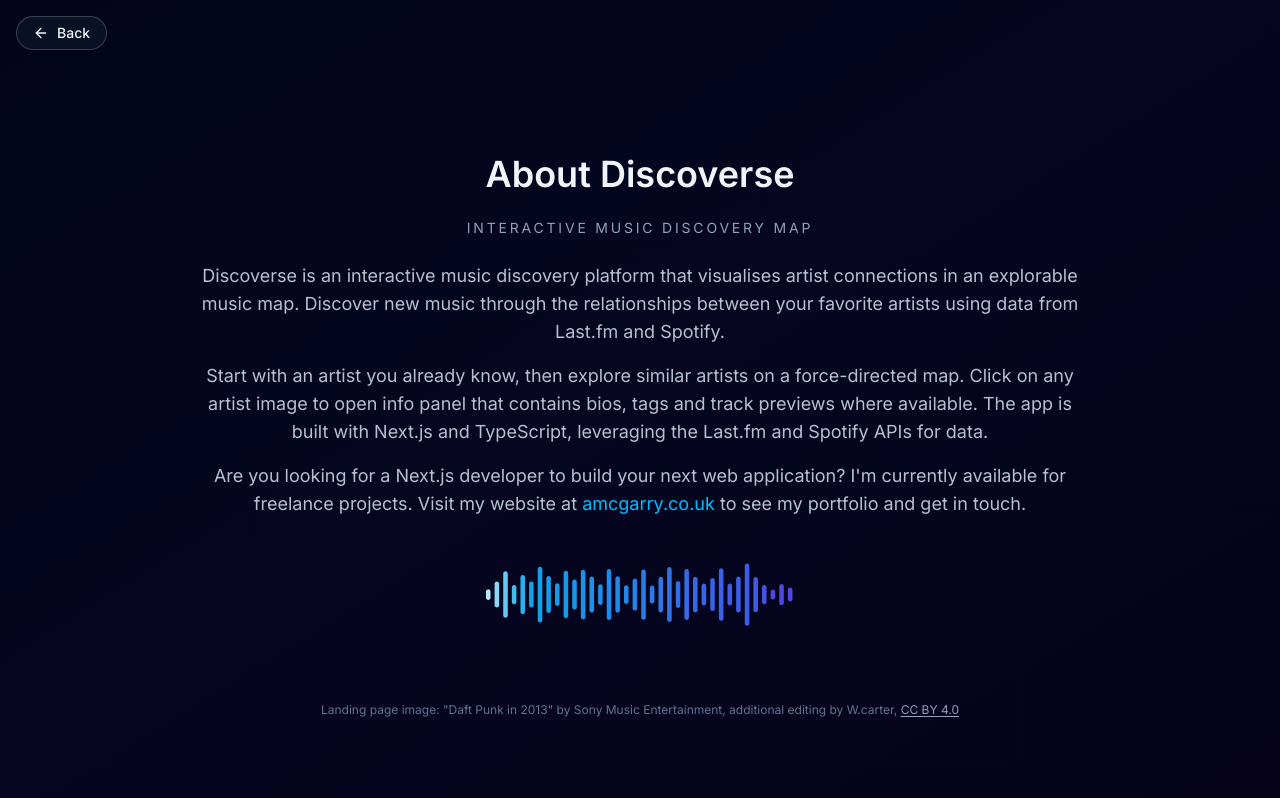
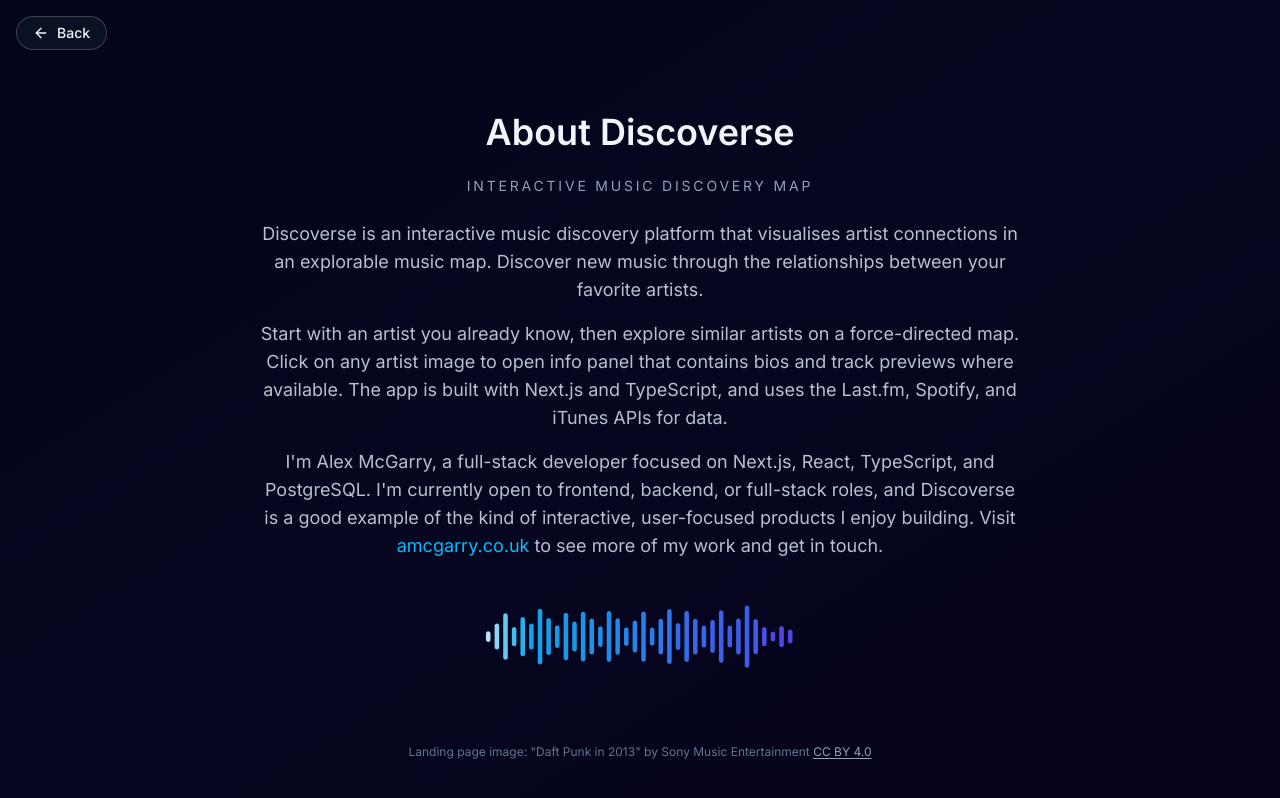
Before and after one commit to alexmc2/discoverse, a Next.js app: page /about in a window 1280 px wide. Built offline with nearby package versions, Linux system fonts and the light colour scheme.

Commit message:
update about page

```diff
--- a/app/about/about.tsx
+++ b/app/about/about.tsx
@@ -13,7 +13,7 @@
 
 export function AboutContent() {
   return (
-    <div className="max-w-4xl w-full text-center">
+    <div className="max-w-3xl w-full text-center">
       <h1 className="text-3xl sm:text-4xl font-semibold text-slate-100 mb-6">
         About Discoverse
       </h1>
@@ -25,30 +25,30 @@
       <p className="mb-4 text-base sm:text-lg text-slate-300/90">
         Discoverse is an interactive music discovery platform that visualises
         artist connections in an explorable music map. Discover new music
-        through the relationships between your favorite artists using data from
-        Last.fm and Spotify.
+        through the relationships between your favorite artists.
       </p>
 
       <p className="mb-4 text-base sm:text-lg text-slate-300/90">
         Start with an artist you already know, then explore similar artists on a
         force-directed map. Click on any artist image to open info panel that
-        contains bios, tags and track previews where available. The app is built
-        with Next.js and TypeScript, leveraging the Last.fm and Spotify APIs for
-        data.
+        contains bios and track previews where available. The app is built
+        with Next.js and TypeScript, and uses the Last.fm, Spotify, and iTunes
+        APIs for data.
       </p>
-      <p className=" text-base sm:text-lg text-slate-300/90">
-        Are you looking for a Next.js developer to build your next web
-        application? I&apos;m currently available for freelance projects. Visit
-        my website at{' '}
+      <p className="text-base sm:text-lg text-slate-300/90">
+        I&apos;m Alex McGarry, a full-stack developer focused on Next.js, React,
+        TypeScript, and PostgreSQL. I&apos;m currently open to frontend,
+        backend, or full-stack roles, and Discoverse is a good example of the
+        kind of interactive, user-focused products I enjoy building. Visit{' '}
         <a
           href="https://amcgarry.co.uk"
           target="_blank"
           rel="noopener"
           className="text-sky-400 hover:text-sky-500"
         >
-          amcgarry.co.uk{' '}
-        </a>
-        to see my portfolio and get in touch.
+          amcgarry.co.uk
+        </a>{' '}
+        to see more of my work and get in touch.
       </p>
       <div className="relative mx-auto h-32 w-32 sm:h-40 sm:w-40 mb-6">
         <Player
@@ -66,7 +66,7 @@
 
       <p className="text-xs text-slate-500 mt-4">
         Landing page image: &quot;Daft Punk in 2013&quot; by Sony Music
-        Entertainment, additional editing by W.carter,{' '}
+        Entertainment{' '}
         <a
           href="https://commons.wikimedia.org/w/index.php?curid=144852275"
           target="_blank"
--- a/components/music-map-app.tsx
+++ b/components/music-map-app.tsx
@@ -575,7 +575,7 @@
       <div className="absolute inset-0 bg-[radial-gradient(ellipse_at_center,_var(--tw-gradient-stops))] from-sky-900/20 via-blue-900/20 to-indigo-900/20" />
 
       {showDefault && (
-        <div className="absolute inset-0 overflow-hidden pointer-events-none">
+        <div className="absolute inset-0 hidden overflow-hidden pointer-events-none sm:block">
           <Image
             src="/dp-image.jpg"
             alt=""
```
